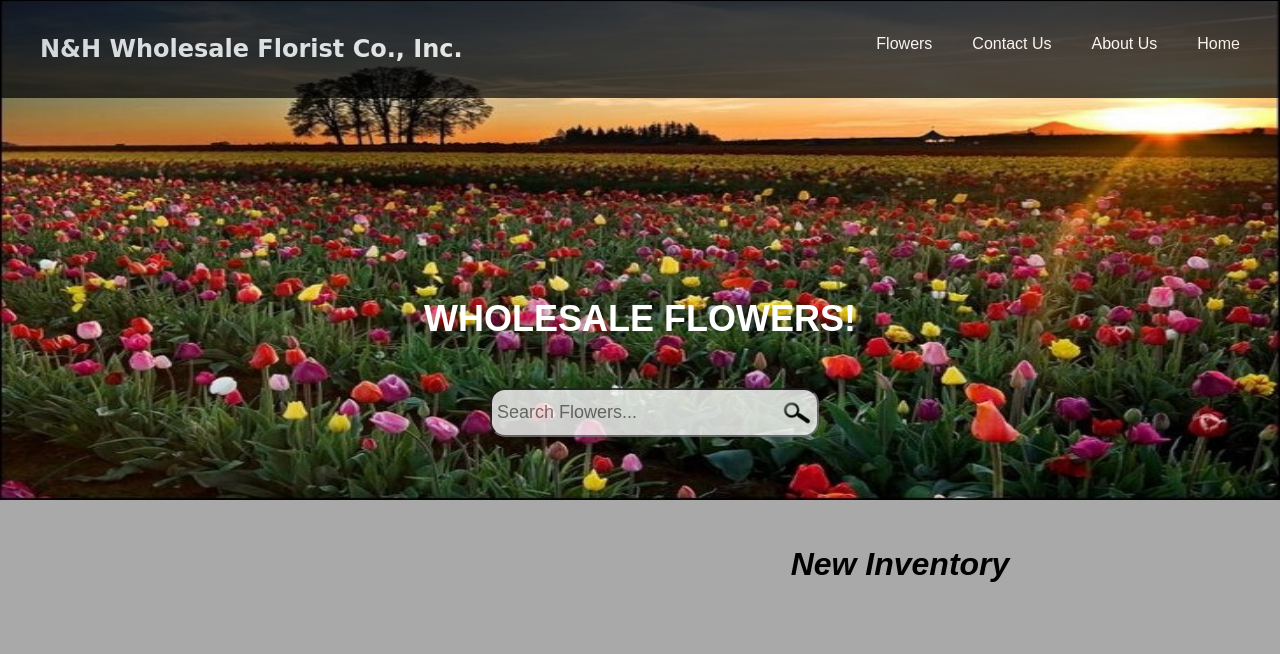
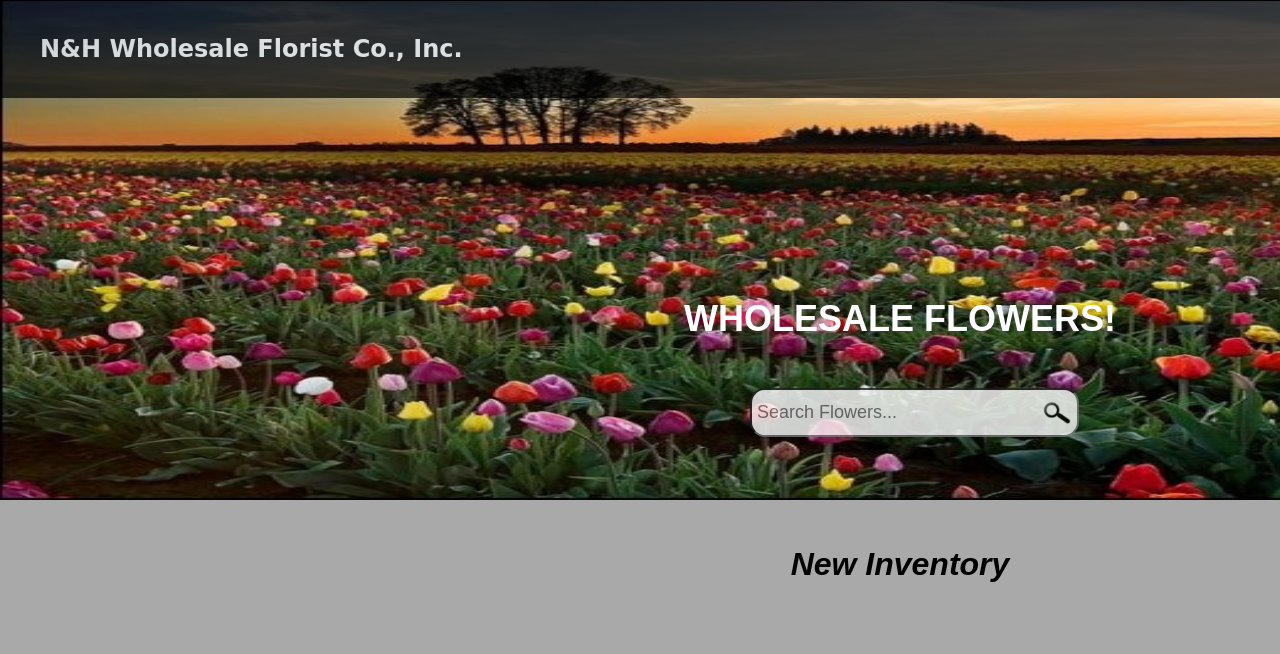
Before and after one commit to mikebobadilla/cis444, a PHP site: page /Main_Page.html in a window 1280 px wide; the page is wider, and only the part inside the window is pictured. Shown: the top 654 px of that part. Run offline with PHP 8.4, Linux system fonts and the light colour scheme.

Commit message:
Add files via upload

```diff
--- a/Main_Page/Main_Page.css
+++ b/Main_Page/Main_Page.css
@@ -11,8 +11,7 @@
      background-repeat: no-repeat;
      position: relative;
      margin-top: -16px;
-     min-width: 1200px;
-     max-width: 1900px;
+     min-width: 1800px;
      height: 500px;
 }
 /*========================================================================*/
```
